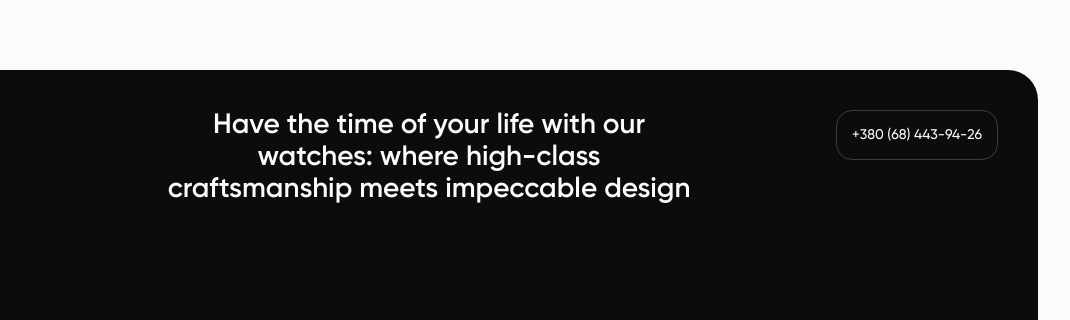
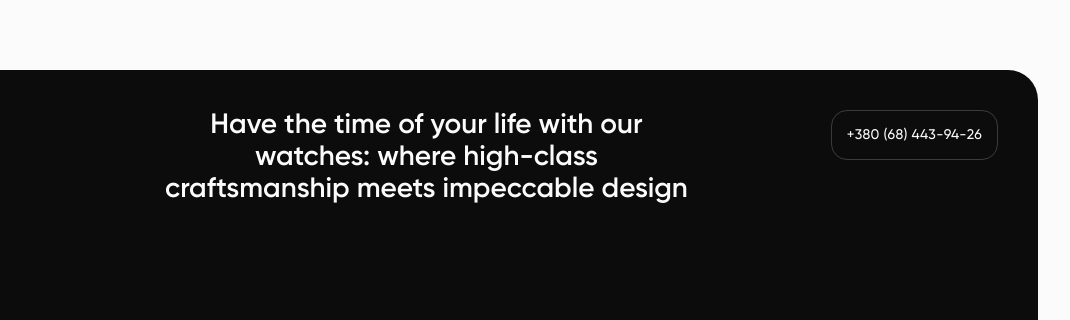
Before and after one commit to GoitStudentsWorks/html-css_bcon-70_project-SuccessfulTeam01, a website built with Vite: page src/index.html in a window 1280 px wide. Shown: the part 4994-5314 px from the top of the page, 210-1280 px from the left. Built offline with nearby package versions, Linux system fonts and the light colour scheme.

Commit message:
Update 9-footer.css

```diff
--- a/src/css/9-footer.css
+++ b/src/css/9-footer.css
@@ -61,6 +61,7 @@
   display: flex;
   margin-bottom: 40px;
   transition: border 250ms cubic-bezier(0.4, 0, 0.2, 1);
+  letter-spacing: 0.02em;
 }
 .footer-text {
   font-weight: 600;
```
